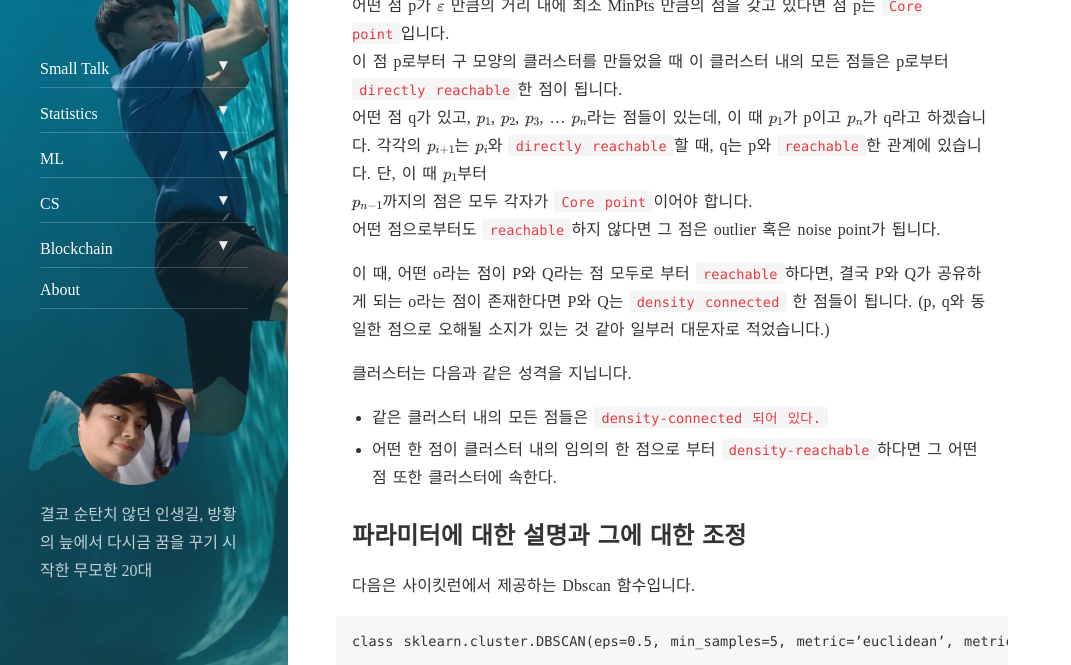
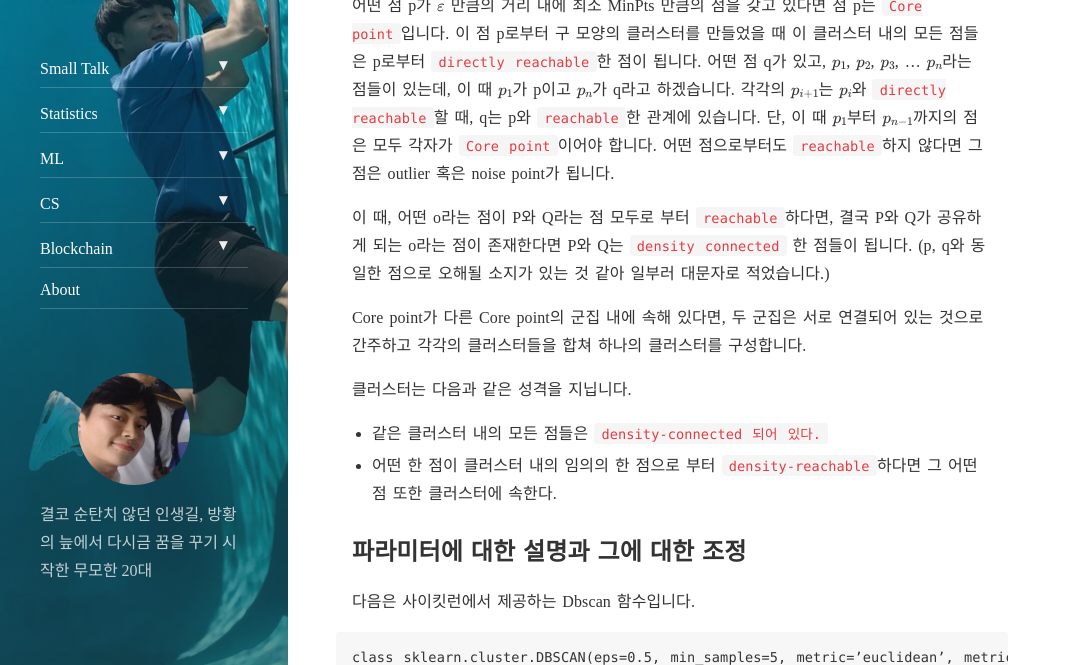
Before and after one commit to tryumanshow/data-weirdo.github.io, a Jekyll site: the page built from _posts/2019-10-18-ml-detection-outlierdetection3-Dbscan.markdown, in a window 1280 px wide and 900 px high, scrolled down 1342 px, cut to the strip 235-900 px from the top of the window. Shown: the whole strip, without its empty margins (0-1071 px from the left). Built offline with Jekyll 4.4.1, drawn with Linux system fonts in a browser that asks for light colours; nearby versions of some CDN libraries; formulas are drawn with MathJax 3; comment, search, counter and statistics services are not loaded; some of the changed text lies outside the part shown.

Commit message:
Update 2019-10-18-ml-detection-outlierdetection3-Dbscan.markdown

```diff
--- a/_posts/2019-10-18-ml-detection-outlierdetection3-Dbscan.markdown
+++ b/_posts/2019-10-18-ml-detection-outlierdetection3-Dbscan.markdown
@@ -46,15 +46,13 @@ Dbscan 군집화 알고리즘에서, 각각의 점들은 이 셋 중의 하나
 
 ![](https://miro.medium.com/max/400/0*3A8VdnNSC2d32Q_I.)
 
-어떤 점 p가 $$\varepsilon$$ 만큼의 거리 내에 최소 MinPts 만큼의 점을 갖고 있다면 점 p는 `Core point`입니다.
-이 점 p로부터 구 모양의 클러스터를 만들었을 때 이 클러스터 내의 모든 점들은 p로부터 `directly reachable`한 점이 됩니다.
-어떤 점 q가 있고, $$p_1$$, $$p_2$$, $$p_3$$, ... $$p_n$$라는 점들이 있는데, 이 때 $$p_1$$가 p이고 $$p_n$$가 q라고 하겠습니다.
-각각의 $$p_{i+1}$$는 $$p_{i}$$와 `directly reachable`할 때, q는 p와 `reachable`한 관계에 있습니다. 단, 이 때 $$p_1$$부터
-$$p_{n-1}$$까지의 점은 모두 각자가 `Core point`이어야 합니다.
-어떤 점으로부터도 `reachable`하지 않다면 그 점은 outlier 혹은 noise point가 됩니다.
+어떤 점 p가 $$\varepsilon$$ 만큼의 거리 내에 최소 MinPts 만큼의 점을 갖고 있다면 점 p는 `Core point`입니다. 이 점 p로부터 구 모양의 클러스터를 만들었을 때 이 클러스터 내의 모든 점들은 p로부터 `directly reachable`한 점이 됩니다. 어떤 점 q가 있고, $$p_1$$, $$p_2$$, $$p_3$$, ... $$p_n$$라는 점들이 있는데, 이 때 $$p_1$$가 p이고 $$p_n$$가 q라고 하겠습니다. 각각의 $$p_{i+1}$$는 $$p_{i}$$와 `directly reachable`할 때, q는 p와 `reachable`한 관계에 있습니다. 단, 이 때 $$p_1$$부터 $$p_{n-1}$$까지의 점은 모두 각자가 `Core point`이어야 합니다. 어떤 점으로부터도 `reachable`하지 않다면 그 점은 outlier 혹은 noise point가 됩니다.
 
 이 때, 어떤 o라는 점이 P와 Q라는 점 모두로 부터 `reachable`하다면, 결국 P와 Q가 공유하게 되는 o라는 점이 존재한다면
 P와 Q는 `density connected` 한 점들이 됩니다.  (p, q와 동일한 점으로 오해될 소지가 있는 것 같아 일부러 대문자로 적었습니다.)
+
+Core point가 다른 Core point의 군집 내에 속해 있다면, 두 군집은 서로 연결되어 있는 것으로 간주하고 각각의 클러스터들을 합쳐 하나의
+클러스터를 구성합니다.
 
 클러스터는 다음과 같은 성격을 지닙니다.
 - 같은 클러스터 내의 모든 점들은 `density-connected 되어 있다.`
@@ -88,7 +86,7 @@ Feature space를 스케일링 해주고 난 뒤에는 클러스터링을 실행
 1. Dbscan의 시간복잡도는 O(nlogn)으로 medium 사이즈의 데이터 셋에서 효과적이라 합니다.
 2. 사이키런을 사용해서 dbscan을 fitting 하고 나면 클러스터가 나뉘고 각 샘플은 각자의 클러스터에 할당됩니다.
 Outlier들은 -1 클러스터에 할당되고, 차후 이들을 제거한 뒤에 분석을 진행할 수 있습니다.
-
+3. Dbscan은 K-Means와는 다르게 미리 군집의 수를 결정해주지 않아도 되며, 밀도에 따라 군집화하기 때문에 괴상한, 기하학적인 모양이 나올 수 있다.
 
 다음은 housing price 데이터셋에 Dbscan을 사용해서 이상치들을 골라낸 그림이라고 합니다.
 ![](https://miro.medium.com/max/1400/0*A1Wupu3hKsJMvUdH.)
```
